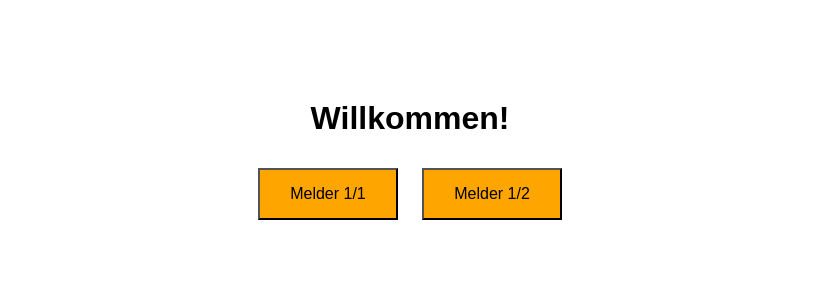
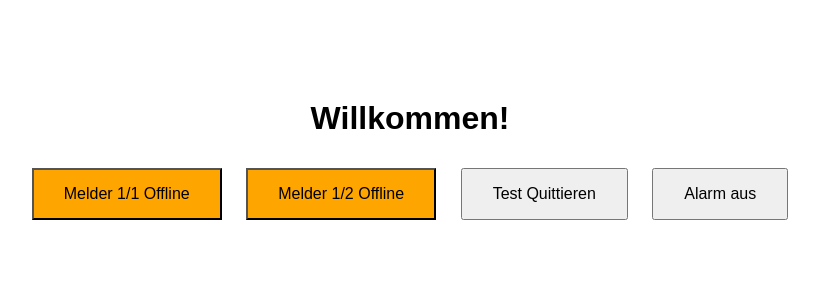
Before and after one commit to 20Tobi03/Miniprojekt-Prog2, a Flask app: page / in a window 1280 px wide. Shown: the top 300 px of the page, without its empty margins (230-1049 px from the left). Run offline with Flask 3, Linux system fonts and the light colour scheme.

Commit message:
Quittieren und Alarm aus eingefügt

```diff
--- a/esp/esp.py
+++ b/esp/esp_test.py
@@ -14,7 +14,13 @@ def handle_quitteren(melderNrInput):
 def handle_connect():
     socket.emit("melder_join", melderNr)
 
+@socket.on("alarm_aus")
+def handle_alarm_aus():
+    print("Alarm aus!")
+
 socket.connect("http://localhost:5000/")
+time.sleep(5)
+socket.emit("alarm", melderNr)
 time.sleep(5)
 socket.emit("alarm", melderNr)
 time.sleep(5)
--- a/templates/main.html
+++ b/templates/main.html
@@ -9,8 +9,7 @@
     alarm=false;
     socket.on("alarm", function(melderNr) {
         document.getElementById(melderNr).style.backgroundColor = "red";
-        var timestamp= new Date();
-        document.getElementById(melderNr).innerHTML=melderNr+" Alarm um: "+timestamp;
+        document.getElementById(melderNr).innerHTML=melderNr+" Alarm um: "+datum();
         alarm=true;
     })
 
@@ -19,20 +18,17 @@
         document.getElementById(melderNr).style.backgroundColor = "orange";
         alarm=false;
       }
-      var timestamp= new Date();
-      document.getElementById(melderNr).innerHTML=melderNr+" Kein Alarm seit: "+timestamp;
+      document.getElementById(melderNr).innerHTML=melderNr+" Kein Alarm seit: "+datum();
     })
 
     socket.on("melder_join", function(melderNr) {
       document.getElementById(melderNr).style.backgroundColor = "green";
-      var timestamp= new Date();
-      document.getElementById(melderNr).innerHTML=melderNr+" Online seit: "+timestamp;
+      document.getElementById(melderNr).innerHTML=melderNr+" Online seit: "+datum();
     })
 
     socket.on("melder_leave", function(melderNr) {
       document.getElementById(melderNr).style.backgroundColor = "orange";
-      var timestamp= new Date();
-      document.getElementById(melderNr).innerHTML=melderNr+" Offline seit: "+timestamp;
+      document.getElementById(melderNr).innerHTML=melderNr+" Offline seit: "+datum();
     })
 
     function quittieren(melderNr) {
@@ -40,6 +36,31 @@
         document.getElementById(melderNr).style.backgroundColor = "green";
         alarm=false;
     }
+
+    function test_quittieren() {
+      var melder = document.getElementsByClassName("melder");
+      Array.from(melder).forEach(element => {
+        socket.emit("quittieren", element.id);
+        element.style.backgroundColor = "green";
+      });
+    }
+
+    function alarm_aus() {
+        socket.emit("alarm_aus");
+    }
+
+    function datum() {
+      var timestamp = new Date().toLocaleString("de-DE", {
+      year: "numeric",
+      month: "long",         // z.B. April
+      day: "numeric",
+      hour: "2-digit",
+      minute: "2-digit",
+      second: "2-digit"
+      });
+      return timestamp;
+    }
+
   </script>
   <style>
     body {
@@ -47,18 +68,24 @@
       text-align: center;
       margin-top: 100px;
     }
-    .melder {
+
+    button {
       padding: 15px 30px;
       font-size: 16px;
       margin: 10px;
       cursor: pointer;
+    }
+
+    .melder {
       background-color: orange;
     }
   </style>
 </head>
 <body>
   <h1>Willkommen!</h1>
-  <button class="melder" id="1/1" onclick="quittieren(this.id)">Melder 1/1</button>
-  <button class="melder" id="1/2" onclick="quittieren(this.id)">Melder 1/2</button>
+  <button class="melder" id="1/1" onclick="quittieren(this.id)">Melder 1/1 Offline</button>
+  <button class="melder" id="1/2" onclick="quittieren(this.id)">Melder 1/2 Offline</button>
+  <button class="BMA_Steuerung" id="test_quittieren" onclick="test_quittieren()">Test Quittieren</button>
+  <button class="BMA_Steuerung" id="alarm_aus" onclick="alarm_aus()">Alarm aus</button>
 </body>
 </html>
```
Also changed, not shown: events.py (+19 -4 lines).
